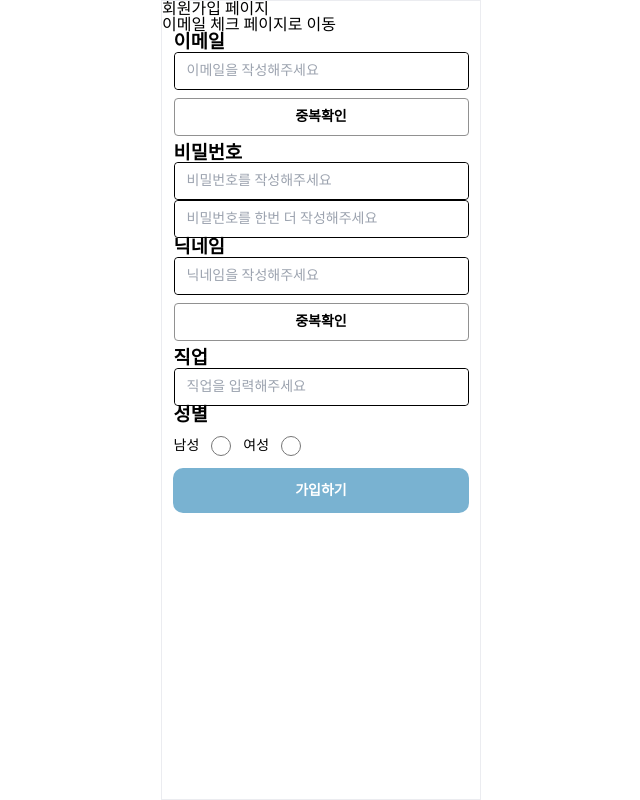
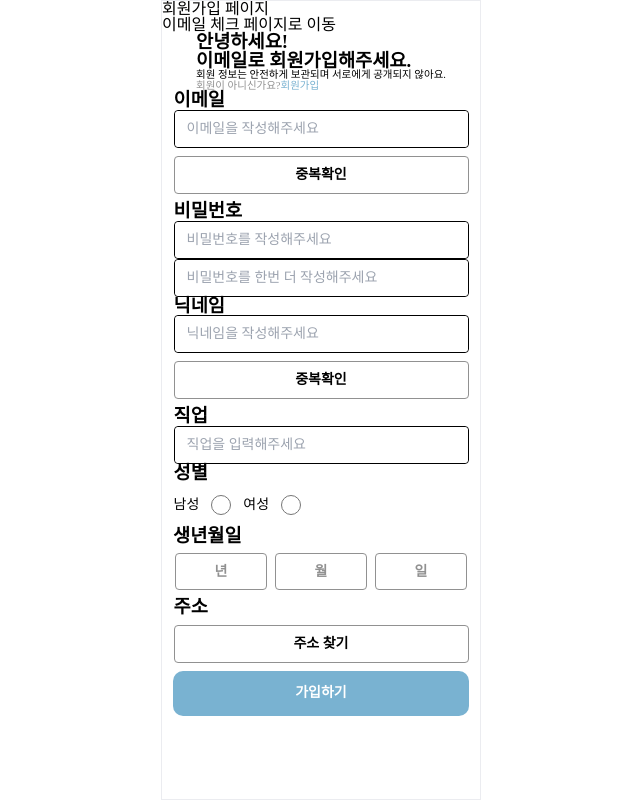
Before and after one commit to FRONTENDSCHOOL10/seven-11, a React (Vite) app: page /signup in a window 1280 px wide. Shown: the whole page, without its empty margins (319-959 px from the left). Built offline with nearby package versions, Linux system fonts and the light colour scheme.

Commit message:
[Feat] SmallText 컴포넌트 추가

```diff
--- /dev/null
+++ b/src/components/SmallText.jsx
@@ -0,0 +1,23 @@
+import { string } from 'prop-types';
+
+SmallText.propTypes = {
+  title: string,
+  color: string,
+  href: string,
+};
+
+function SmallText({ title, color, href }) {
+  const textStyle = `text-sm ${color}`;
+
+  if (href) {
+    return (
+      <a href={href} className={textStyle}>
+        {title}
+      </a>
+    );
+  }
+
+  return <p className={textStyle}>{title}</p>;
+}
+
+export default SmallText;
--- a/src/pages/SignUp.jsx
+++ b/src/pages/SignUp.jsx
@@ -2,8 +2,10 @@ import { Link } from 'react-router-dom';
 import CheckButton from '@/components/CheckButton';
 import GenderRadio from '@/components/GenderRadio';
 import InputText from '@/components/InputText';
-import InputTitle from '@/components/SubTitle';
+import SubTitle from '@/components/SubTitle';
 import NormalButton from '@/components/NormalButton';
+import DateButton from '@/components/DateButton';
+import SmallText from '@/components/SmallText';
 
 export default function SignUp() {
   const handleSignUp = () => {};
@@ -11,33 +13,61 @@ export default function SignUp() {
     <>
       <h1>회원가입 페이지</h1>
       <Link to={'/check-email'}>이메일 체크 페이지로 이동</Link>
-      <div className=" flex flex-col items-center justify-center ">
+      <div className=" flex flex-col items-center justify-center">
         <section>
-          <InputTitle title="이메일" />
+          <SubTitle title="안녕하세요!" />
+          <SubTitle title="이메일로 회원가입해주세요." />
+          <SmallText title="회원 정보는 안전하게 보관되며 서로에게 공개되지 않아요." />
+
+          <div className="flex">
+            <SmallText title="회원이 아니신가요?" color="text-gray-300" />
+            <SmallText title="회원가입" href="/SignUp" color="text-primary" />
+          </div>
+        </section>
+
+        <section>
+          <SubTitle title="이메일" />
           <InputText placeholder="이메일을 작성해주세요" />
           <CheckButton label="중복확인" />
         </section>
 
         <section>
-          <InputTitle title="비밀번호" />
+          <SubTitle title="비밀번호" />
           <InputText placeholder="비밀번호를 작성해주세요" />
           <InputText placeholder="비밀번호를 한번 더 작성해주세요" />
         </section>
 
         <section>
-          <InputTitle title="닉네임" />
+          <SubTitle title="닉네임" />
           <InputText placeholder="닉네임을 작성해주세요" />
           <CheckButton label="중복확인" />
         </section>
 
         <section>
-          <InputTitle title="직업" />
+          <SubTitle title="직업" />
           <InputText placeholder="직업을 입력해주세요" />
         </section>
 
         <section>
-          <InputTitle title="성별" />
+          <SubTitle title="성별" />
           <GenderRadio />
+        </section>
+
+        <section>
+          <div className="mx-0.5">
+            <SubTitle title="생년월일" />
+          </div>
+
+          <div className="flex">
+            <DateButton label="년" />
+            <DateButton label="월" />
+            <DateButton label="일" />
+          </div>
+        </section>
+
+        <section>
+          <SubTitle title="주소" />
+          <CheckButton label="주소 찾기" />
         </section>
 
         <NormalButton onClick={handleSignUp} label="가입하기" />
```
